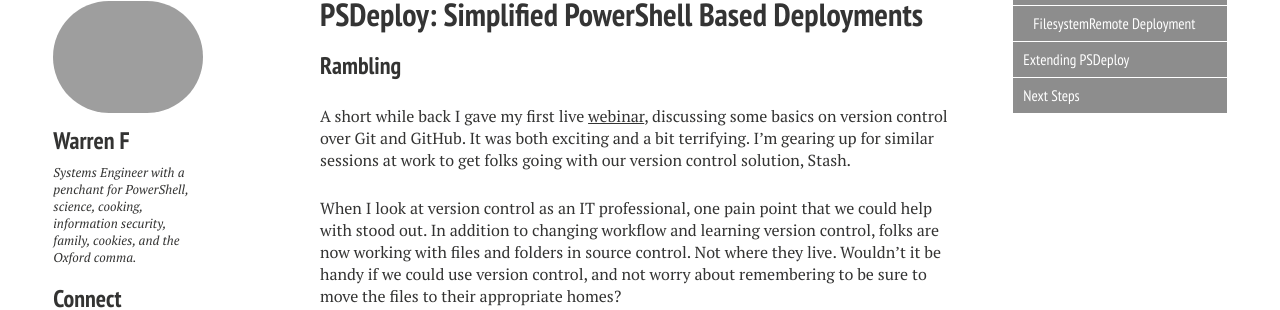
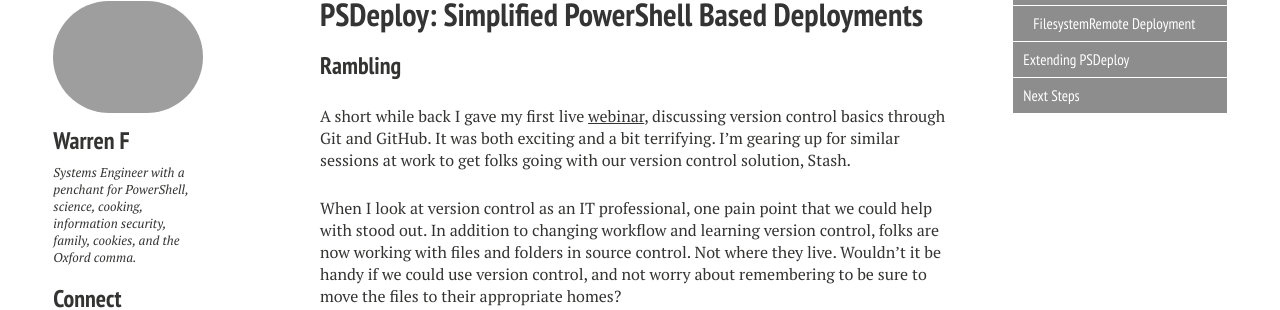
Before and after one commit to RamblingCookieMonster/RamblingCookieMonster.github.io, a Jekyll site: the page built from _posts/2015-08-15-PSDeploy.md, in a window 1280 px wide and 900 px high. Shown: the part 397-707 px from the top of the window. Built offline with Jekyll 4.4.1, drawn with Linux system fonts in a browser that asks for light colours; nearby versions of some CDN libraries; comment, search, counter and statistics services are not loaded.

Commit message:
nitpick1

```diff
--- a/_posts/2015-08-15-PSDeploy.md
+++ b/_posts/2015-08-15-PSDeploy.md
@@ -14,7 +14,7 @@
 
 ### Rambling
 
-A short while back I gave my first live [webinar](https://github.com/RamblingCookieMonster/Git-Presentation), discussing some basics on version control over Git and GitHub. It was both exciting and a bit terrifying. I'm gearing up for similar sessions at work to get folks going with our version control solution, Stash.
+A short while back I gave my first live [webinar](https://github.com/RamblingCookieMonster/Git-Presentation), discussing version control basics through Git and GitHub. It was both exciting and a bit terrifying. I'm gearing up for similar sessions at work to get folks going with our version control solution, Stash.
 
 When I look at version control as an IT professional, one pain point that we could help with stood out. In addition to changing workflow and learning version control, folks are now working with files and folders in source control. Not where they live. Wouldn't it be handy if we could use version control, and not worry about remembering to be sure to move the files to their appropriate homes?
 
```
